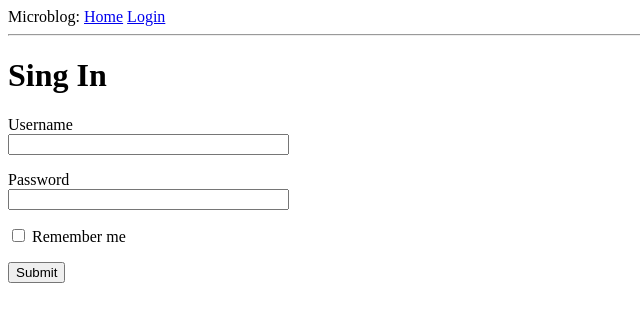
After one commit to mrakhgari/ThermosLearning, a Flask app: template microblog/app/templates/login.html in a window 1280 px wide. The commit adds this page. Shown: the top 322 px of the page, without its empty margins (0-640 px from the left). Run offline with Flask 2, Linux system fonts and the light colour scheme; the template is opened without the code that fills it: most values are stand-ins (such as "Sample title", 1, 10 or a date in 2020); form fields are guessed from the names that the template uses.

Commit message:
form added

```diff
--- a/microblog/app/__init__.py
+++ b/microblog/app/__init__.py
@@ -1,5 +1,8 @@
 from flask import Flask
+from config import Config
+
 
 app = Flask(__name__)
-
+## for read config
+app.config.from_object(Config)
 from app import routes
--- a/microblog/app/templates/base.html
+++ b/microblog/app/templates/base.html
@@ -7,7 +7,10 @@
         {% endif %}
     </head>
     <body>
-        <div>Microblog: <a href="/index">Home</a></div>
+        <div>Microblog:
+        <a href="/index">Home</a>
+        <a href="/login">Login</a>
+        </div>
         <hr>
         {% block content %}{% endblock %}
     </body>
--- /dev/null
+++ b/microblog/app/templates/login.html
@@ -0,0 +1,17 @@
+{% extends "base.html" %}
+
+{% block content %}
+    <h1>Sing In</h1>
+    <form action="" method="post" novaldate>
+        <p>
+            {{ form.username.label }}<br>
+            {{ form.username(size=32) }}
+        </p>
+        <p>
+            {{ form.password.label }}<br>
+            {{ form.password(size=32)}}
+        </p>
+        <p>{{ form.remember_me() }} {{ form.remember_me.label }}</p>
+        <p>{{ form.submit() }}</p>
+    </form>
+{% endblock %}
--- /dev/null
+++ b/microblog/config.py
@@ -0,0 +1,5 @@
+import os
+
+
+class Config(object):
+    SECRET_KEY = os.environ.get('SECRET_KEY') or 'you_will_never_guess'
```
Also changed, not shown: microblog/app/forms.py (added, +9 -0 lines), microblog/app/routes.py (+7 -0 lines).
